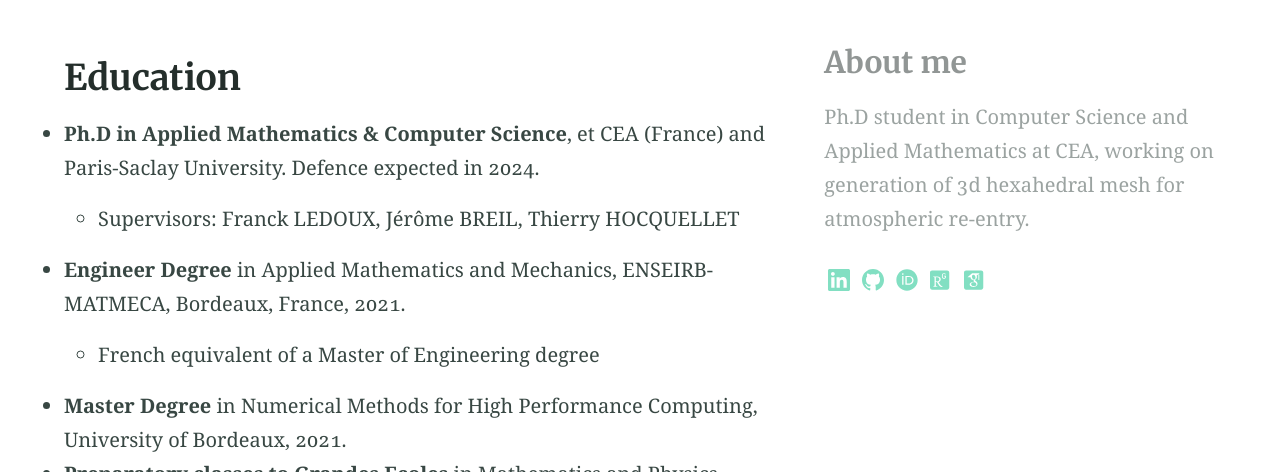
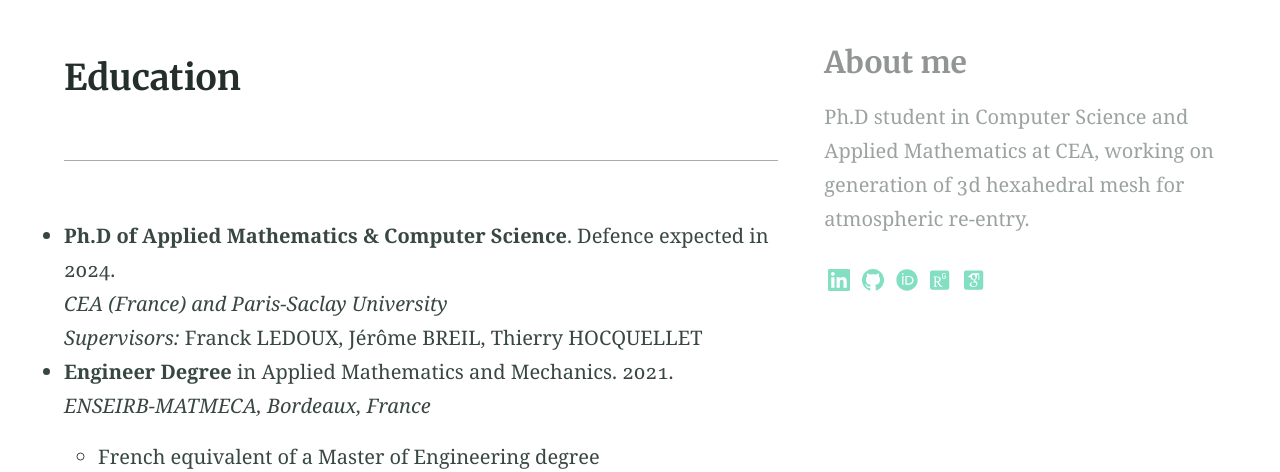
Before and after one commit to claireroche/claireroche.github.io, a Jekyll site: the page built from cv.md, in a window 1280 px wide and 900 px high, cut to the strip 428-900 px from the top of the window. Built offline with Jekyll 4.4.1, drawn with Linux system fonts in a browser that asks for light colours; a style sheet for code colours, icons or effects is not loaded; some of the changed text lies outside the part shown.

Commit message:
test tables in cv

```diff
--- a/cv.md
+++ b/cv.md
@@ -11,16 +11,28 @@ aside: true
 
 ## Education
 
-* **Ph.D in Applied Mathematics & Computer Science**, et CEA (France) and Paris-Saclay University. Defence expected in 2024.
-  * Supervisors: Franck LEDOUX, Jérôme BREIL, Thierry HOCQUELLET
-* **Engineer Degree** in Applied Mathematics and Mechanics, ENSEIRB-MATMECA, Bordeaux, France, 2021.
+___
+
+* **Ph.D of Applied Mathematics & Computer Science**. Defence expected in 2024.
+_CEA (France) and Paris-Saclay University_
+_Supervisors:_ Franck LEDOUX, Jérôme BREIL, Thierry HOCQUELLET
+
+
+* **Engineer Degree** in Applied Mathematics and Mechanics. 2021.
+_ENSEIRB-MATMECA, Bordeaux, France_
   * French equivalent of a Master of Engineering degree
+
+
 * **Master Degree** in Numerical Methods for High Performance Computing, University of Bordeaux, 2021.
+
+
 * **Preparatory classes to Grandes Ecoles** in Mathematics and Physics, Camille-Jullian, Bordeaux.
   * Preparatory classes for French selective engineering schools
   * 2016 - 2018
 
 ## Work Experience
+
+___
 
 * Feb. 2021 - Aug. 2021 : Internship at CEA
   * **Consideration of wall deformations in the simulation of aerodynamic flows**. Implementation of methods for refinement, regularization and adaptation of structured meshes. Application to simulations of hypersonic flows using a stationary/unsteady 3D Navier-Stokes CFD code.
@@ -28,14 +40,24 @@ aside: true
   * Supervisors: Marina OLAZABAL-LOUME, Jérôme BREIL
   * _Details available on [Communications - ECCOMAS 2022](https://claireroche.github.io/conference%20proceeding/2022/11/24/eccomas-proceeding/)_
 
+
+
+
 ## Projects
+
+___
 
 * 2020 - 2021 : **Mesh adaptation in PETCs**
   * Replacing Pragmatic remesher with MMG in PETSc
   * C
   * Supervisor: Nicolas BARRAL
 
+
+
+
 ## Skills
+
+___
 
 * Programming
   * Fortran 90
@@ -61,3 +83,12 @@ aside: true
   * French (Native)
   * English (B2 - TOEIC: 870)
   * Spanish (Beginner)
+
+
+<table>
+  <colgroup span="2" class="columns"></colgroup>
+  <tr>
+    <th>Programming</th>
+    <td>Fortran 90, C++</td>
+  </tr>
+</table>
```
